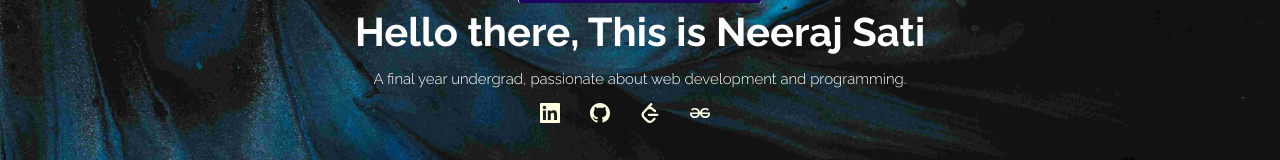
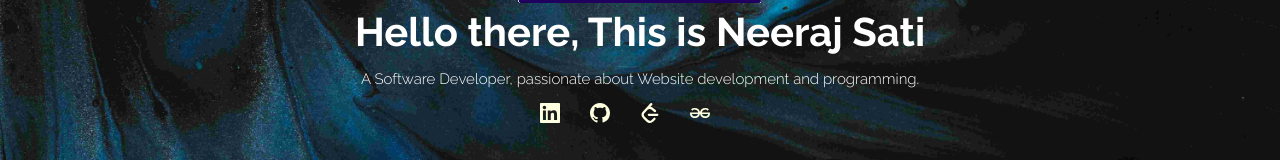
Before and after one commit to NeerajSati/Portfolio, a React (Create React App) app: page / in a window 1280 px wide. Shown: the part 444-604 px from the top of the page. Built offline with nearby package versions, Linux system fonts and the light colour scheme.

Commit message:
update about me

```diff
--- a/src/components/mainSection/MainSection.tsx
+++ b/src/components/mainSection/MainSection.tsx
@@ -21,7 +21,7 @@ function MainSection() {
                     Hello there, This is Neeraj Sati
                 </div>
                 <div className='someLines'>
-                    A final year undergrad, passionate about web development and programming.
+                    A Software Developer, passionate about Website development and programming.
                 </div>
                 <div className='connect'>
                     <p><a href="https://www.linkedin.com/in/neeraj-sati/" target="_blank" rel="noreferrer"><GrLinkedin/></a></p>
```
